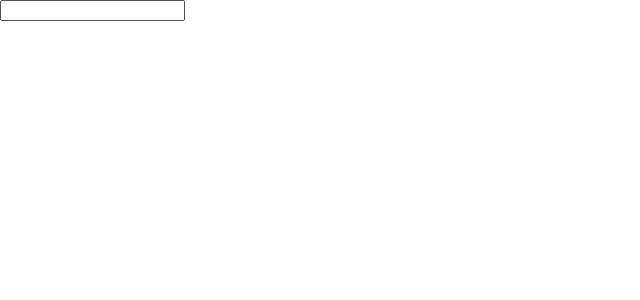
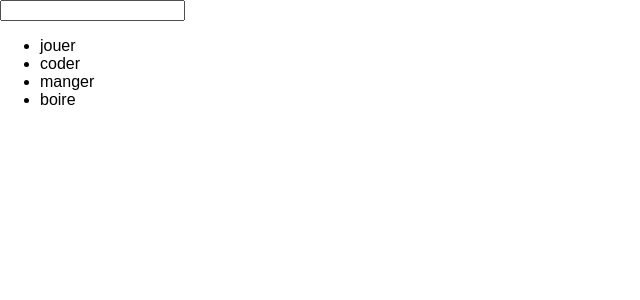
Before and after one commit to Nomilol/to_do_list_react, a React (Create React App) app: page / in a window 1280 px wide. Shown: the top 300 px of the page, without its empty margins (0-640 px from the left). Built offline with nearby package versions, Linux system fonts and the light colour scheme.

Commit message:
Ajout d'une liste
This reverts commit 165994a1315ff1b539d6959baaed1c49843fec7b.

```diff
--- a/src/App.js
+++ b/src/App.js
@@ -2,12 +2,14 @@ import React, { Component } from 'react';
 //import logo from './logo.svg';
 import './App.css';
 import Input from './Input.js';
+import Items from './Items.js';
 
 class App extends Component {
   render() {
     return (
       <div>
       <Input/>
+      <Items/>
       </div>
     );
   }
--- /dev/null
+++ b/src/Items.js
@@ -0,0 +1,25 @@
+import React, { Component } from 'react';
+
+class Items extends Component {
+  constructor() {
+    super();
+  }
+  render(){
+    let items = ["jouer", "coder", "manger", "boire"];
+    let itemsNodes = items.map((item)=>
+    <li>{item}</li>
+  );
+  return(
+    <ul>{itemsNodes}</ul>
+  );
+  }
+}
+
+
+
+
+
+
+
+
+export default Items;
```
